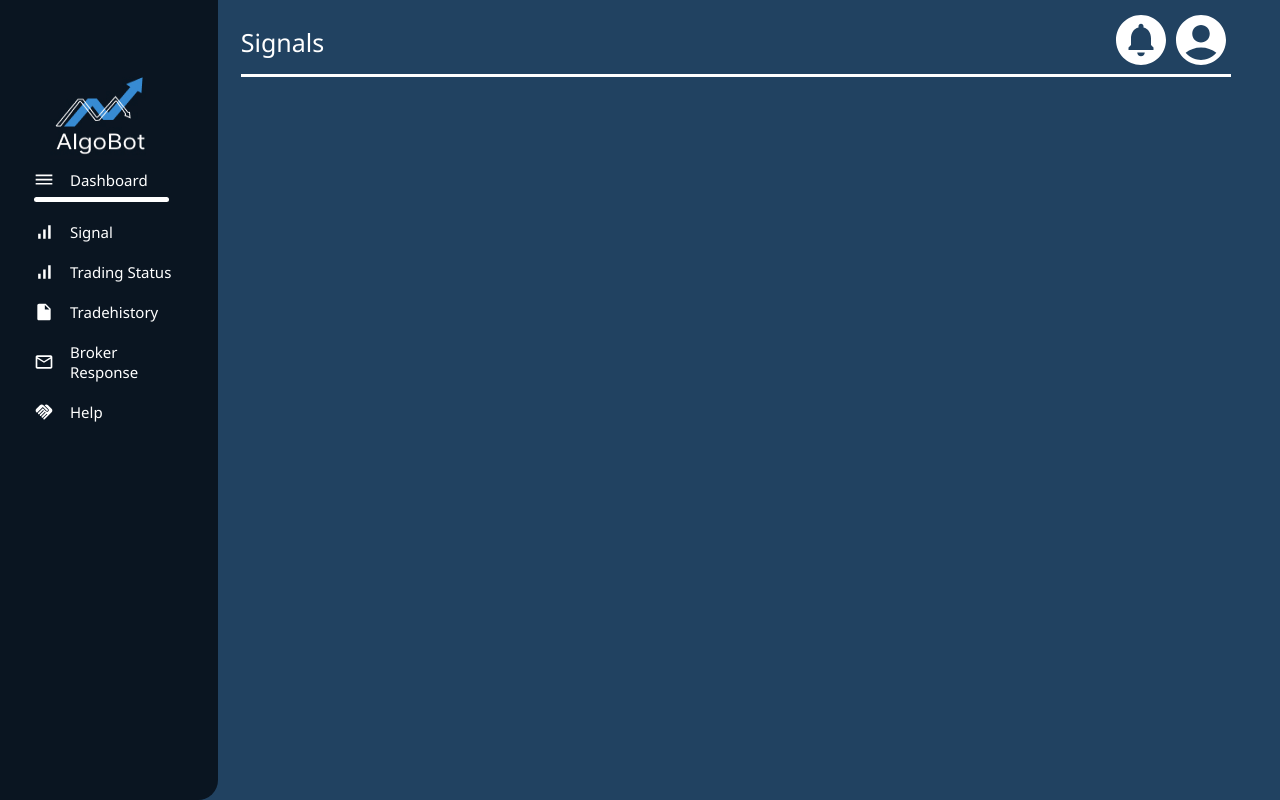
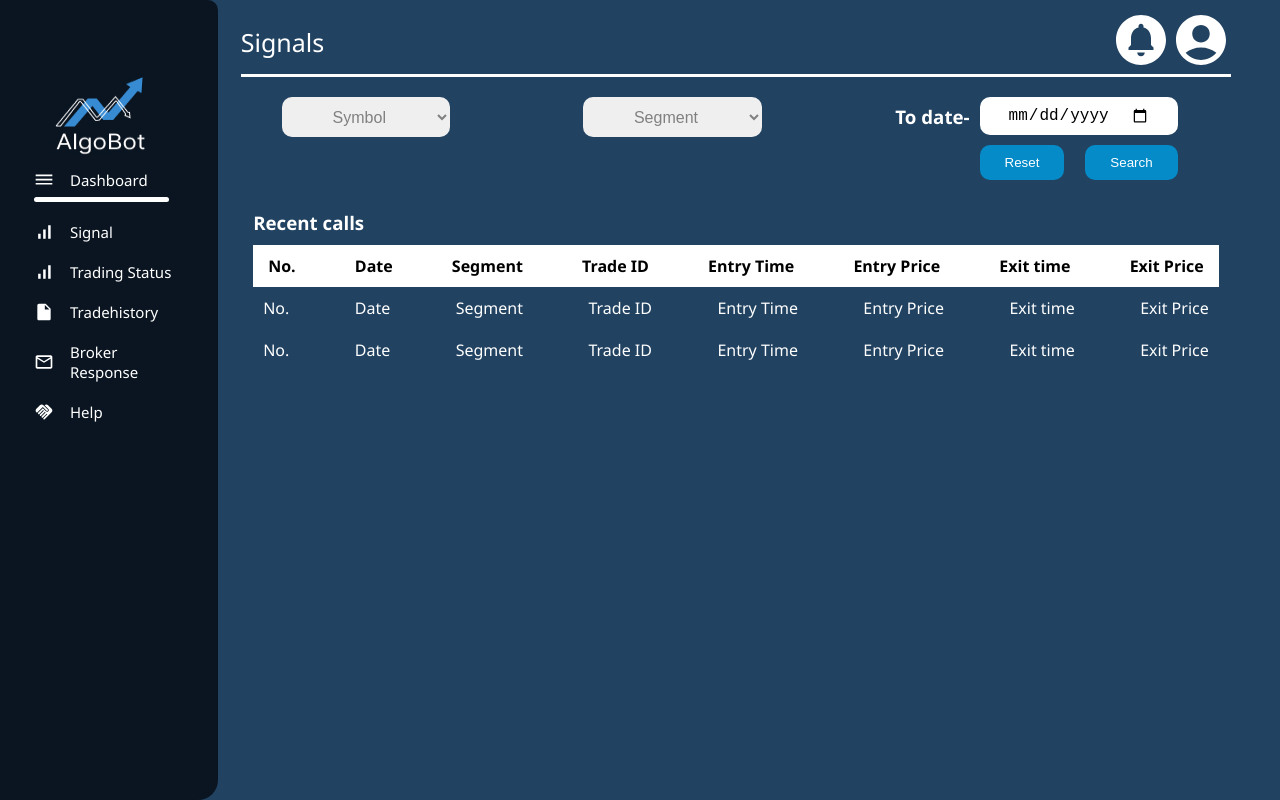
Before and after one commit to Piyush-walde/algobot, a Next.js app: page /signal in a window 1280 px wide. Built offline with nearby package versions, Linux system fonts and the light colour scheme.

Commit message:
signal page created and also some change

```diff
--- a/pages/myprofile.js
+++ b/pages/myprofile.js
@@ -92,7 +92,7 @@ const Myprofile = () => {
                             <b>Web Url</b><input type='radio' name='status' className='spn2'></input> T4<input type='radio' name='status' className='spn2'></input> Trading View
 
                         </div>
-                        <div>
+                        <div className='mb'>
                             <button className='pro-submit'>Submit</button>
                             <button className='pro-reset'>Reset</button>
                         </div>
--- a/pages/signal.js
+++ b/pages/signal.js
@@ -14,8 +14,8 @@ const Signal = () => {
 
             <p>  <h3>Signals</h3> </p>
             <p>
-                        <CircleNotificationsIcon style={{color:'white', fontSize:'60px'}}/>
-                        <Link href='/myprofile'><AccountCircleIcon style={{color:'white', fontSize:'60px'}}/></Link>
+              <CircleNotificationsIcon style={{ color: 'white', fontSize: '60px' }} />
+              <Link href='/myprofile'><AccountCircleIcon style={{ color: 'white', fontSize: '60px' }} /></Link>
             </p>
 
           </div>
@@ -23,7 +23,79 @@ const Signal = () => {
         </div>
 
 
-         <Sidebar/>
+        <div className='symbol-container'>
+          <select className='select' value='symbol'>
+            <option value='symbol'>Symbol</option>
+          </select>
+
+          <select className='select' value='symbol'>
+            <option value='symbol'>Segment</option>
+          </select>
+
+          <div className='date'>
+            <span className='lineheight'><h3>To date-</h3></span>
+
+            <div className='year'>
+              <input className='dtn' type='date'></input>
+              <div className='bttncontainer'>
+                <button className='btnn'>Reset</button>
+                <button className='btnn'>Search</button>
+              </div>
+
+
+            </div>
+
+
+
+          </div>
+
+        </div>
+
+        <div className='Recent-container'>
+
+          <span className='recent'><h3>Recent calls</h3></span>
+
+          <table className='table'>
+
+              <thead className='flex thead'>
+                <th>No.</th>
+                <th>Date</th>
+                <th>Segment</th>
+                <th>Trade ID</th>
+                <th>Entry Time</th>
+                <th>Entry Price</th>
+                <th>Exit time</th>
+                <th>Exit Price</th>
+              </thead>
+
+            <tbody className='flex tbody'>
+                <td>No.</td>
+                <td>Date</td>
+                <td>Segment</td>
+                <td>Trade ID</td>
+                <td>Entry Time</td>
+                <td>Entry Price</td>
+                <td>Exit time</td>
+                <td>Exit Price</td>
+            </tbody>
+
+            <tbody className='flex tbody'>
+                <td>No.</td>
+                <td>Date</td>
+                <td>Segment</td>
+                <td>Trade ID</td>
+                <td>Entry Time</td>
+                <td>Entry Price</td>
+                <td>Exit time</td>
+                <td>Exit Price</td>
+            </tbody>
+
+          </table>
+
+        </div>
+
+
+        <Sidebar />
       </div>
     </div>
   )
--- a/styles/globals.css
+++ b/styles/globals.css
@@ -234,7 +234,7 @@
   position: absolute;
   top: 0;
   padding: 170px 34px;
-
+  border-radius: 0px 10px 10px 0px;
 }
 .unlist li{
   color: white;
--- a/styles/myprofile.css
+++ b/styles/myprofile.css
@@ -3,11 +3,8 @@
 .profilebox {
     /* height: 110px; */
     width: 78%;
-
-    margin-left: 18%;
-
+    margin-left: 21%;
     display: flex;
-    /* justify-content: center; */
     align-items: center;
     column-gap: 30px;
     row-gap: 30px;
@@ -29,8 +26,8 @@
 .profile-info {
     width: 78%;
     background-color: #214261;
-    margin-top: 5px;
-    margin-left: 18%;
+    margin-top: 10px;
+    margin-left: 19%;
     justify-content: space-between;
     display: flex;
     font-family: segoe UI;
@@ -129,7 +126,7 @@ h4 {
 
 .apidcontainer {
     width: 100%;
-    /* height: 300px; */
+    height: 350px;
     margin-top: 10px;
     background-color: #466E96;
     padding: 20px;
@@ -137,8 +134,12 @@ h4 {
 }
 
 .inp {
+    margin-top: 5px;
     width: 100%;
     padding: 10px 20px;
+    outline: none;
+    border: none;
+    font-size: 16px;
 }
 
 .spn {
@@ -152,20 +153,20 @@ h4 {
     background-color: #143759;
     height: 30px;
     width: 100px;
-    margin-top: 1cm;
+    margin-top: 20px;
     border-radius: 0.1cm;
     border-color: #143759;
 }
-
 .pro-submit {
     color: white;
     background-color: #143759;
     height: 40px;
     width: 120px;
-    margin-top: 0.5cm;
+    /* margin-top: 0.5cm; */
     margin-left: 2cm;
     border-radius: 0.3cm;
     border-color: white;
+    cursor: pointer;
 }
 
 .pro-reset {
@@ -177,6 +178,7 @@ h4 {
     margin-left: 3cm;
     border-radius: 0.3cm;
     border-color: white;
+    cursor: pointer;
 }
 
 .spn2 {
--- /dev/null
+++ b/styles/mytradingstatus.css
@@ -0,0 +1,29 @@
+
+.Recent-container{
+    width: 77%;
+    margin-left: 19%;
+    padding: 10px;
+    font-family: segoe UI;
+}
+.recent{
+    color: white;
+    font-weight: 200;
+}
+
+.table{
+    display: flex;
+    flex-direction: column;
+    justify-content: space-between;
+    margin-top: 10px;
+    font-family: segoe UI;
+}
+
+.thead{
+    background-color: white;
+    padding: 10px 15px;
+}
+
+.tbody{
+    padding: 10px;
+    color: white;
+}
--- a/styles/signal.css
+++ b/styles/signal.css
@@ -46,3 +46,98 @@
     background-color: white;
 
 }
+
+
+.symbol-container{
+    margin-top: 10px;
+    width: 70%;
+    /* height: 150px; */
+    /* background-color: pink; */
+    margin-left: 22%;
+    display: flex;
+    justify-content: space-between;
+}
+
+.select{
+    padding: 7px 47px;
+    font-size: 16px;
+    outline: none;
+    border: none;
+    border-radius: 10px;
+    cursor: pointer;
+    color: gray;
+    height: 40px;
+}
+.lineheight{
+    line-height: 40px;
+    margin-right: 10px;
+    color: white;
+    font-family: segoe UI;
+    font-weight: 200;
+    font-size: 16px;
+}
+.date{
+    display: flex;
+}
+
+.year{
+    display: flex;
+    flex-direction: column;
+}
+
+.btnn{
+    padding: 10px 25px;
+    outline: none;
+    border: none;
+    border-radius: 10px;
+    margin-top: 10px;
+    background-color: #048BC8;
+    color: white;
+    cursor: pointer;
+}
+
+.bttncontainer{
+    display: flex;
+    justify-content: space-between;
+}
+.dtn{
+    padding: 9px 28px;
+    font-size: 16px;
+    outline: none;
+    border: none;
+    border-radius: 10px;
+    cursor: pointer;
+}
+
+
+.Recent-container{
+    width: 77%;
+    /* height: 200px; */
+    /* background-color: pink; */
+    margin-top: 20px;
+    margin-left: 19%;
+    padding: 10px;
+    font-family: segoe UI;
+}
+.recent{
+    color: white;
+    font-weight: 200;
+}
+
+.table{
+    display: flex;
+    flex-direction: column;
+    justify-content: space-between;
+    margin-top: 10px;
+    font-family: segoe UI;
+}
+
+.thead{
+    background-color: white;
+    padding: 10px 15px;
+}
+
+.tbody{
+    padding: 10px;
+    color: white;
+}
```
Also changed, not shown: pages/mytradingstatus.js (+45 -0 lines). Lines whose indentation alone changed are shown as unchanged.
